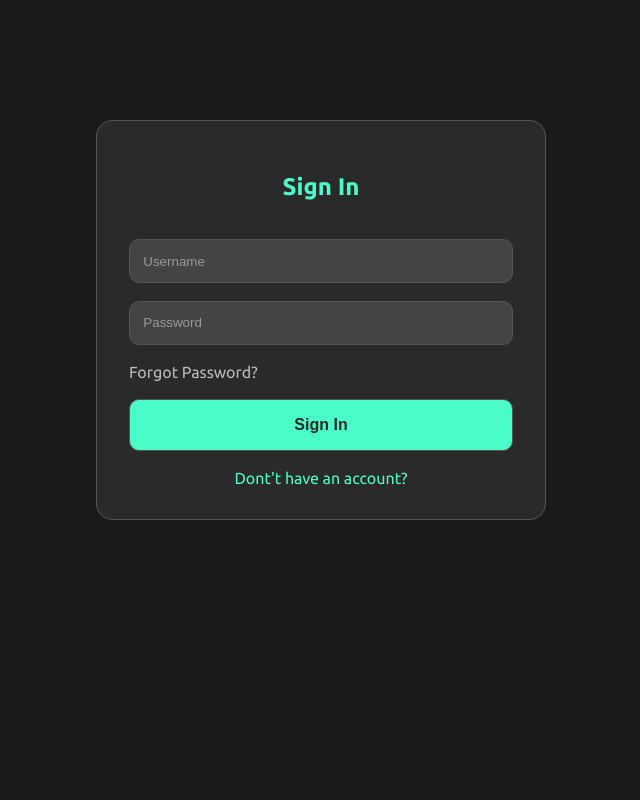
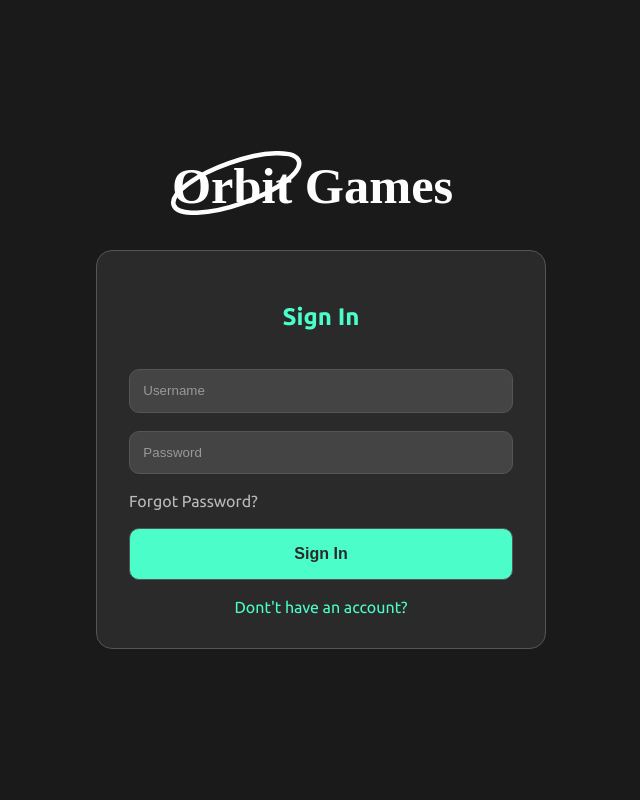
Before and after one commit to rasum13/orbit-games, a FastAPI app: page /user/login in a window 1280 px wide. Shown: the whole page, without its empty margins (319-959 px from the left). Run offline with FastAPI, Linux system fonts and the light colour scheme; parts of the project's set-up code (start-up, migrations or seed data) failed here and were passed over.

Commit message:
add logo to various pages

```diff
--- a/app/static/css/home.css
+++ b/app/static/css/home.css
@@ -35,6 +35,7 @@
     display: flex;
     flex-direction: column;
     align-items: center;
+    margin-top: 4em;
 }
 
 .img-container {
--- a/app/static/css/login.css
+++ b/app/static/css/login.css
@@ -5,8 +5,15 @@
 
 .container{
     display: flex;
+    flex-direction: column;
     align-items: center;
     justify-content: center;
+    height: 100vh;
+}
+
+.logo {
+    width: 300px;
+    margin-bottom: 2em;
 }
 
 form{
--- a/app/static/css/style.css
+++ b/app/static/css/style.css
@@ -30,6 +30,10 @@
     font-family: Ubuntu;
     src: url("../fonts/Ubuntu/Ubuntu-Bold.ttf") format("truetype");
     font-weight: 800;
+}
+
+.logo-topbar {
+    width: 120px;
 }
 
 body {
--- a/app/templates/base.html
+++ b/app/templates/base.html
@@ -14,7 +14,7 @@
 <body>
     <div class="topbar">
         <div class="navbar">
-            <a href="{{ url_for('home_page') }}">Home</a>
+            <a href="{{ url_for('home_page') }}"><img class="logo-topbar" src="{{ url_for('static', path='images/logo.svg') }}"/></a>
             <a href="{{ url_for('store_page') }}">Store</a>
             <a href="{{ url_for('about_page') }}">About Us</a>
             <a href="#footer">Contact Us</a>
--- a/app/templates/home.html
+++ b/app/templates/home.html
@@ -15,10 +15,11 @@
 <body>
     <div class="topbar">
         <div class="navbar-home">
-            <a href="#">Sign In</a>
+            <a href="{{ url_for('login_page') }}">Sign In</a>
             <a href="{{ url_for('about_page') }}">About Us</a>
             <a href="#footer">Contact Us</a>
         </div>
+        <a href="{{ url_for('home_page') }}"><img class="logo-topbar" src="{{ url_for('static', path='images/logo.svg') }}"/></a>
     </div>
     <div class="container">
         <h1>Orbit Games</h1>
--- a/app/templates/login.html
+++ b/app/templates/login.html
@@ -13,6 +13,7 @@
 </head>
 <body>
     <div class="container">
+        <a href="{{ url_for('home_page') }}"><img class="logo" src="{{ url_for('static', path='images/logo.svg') }}"/></a>
         <form>
             <h2 class="title">Sign In</h2>
             <input class="login-input" type="text" id="username" name="username" placeholder="Username">
--- a/app/templates/signup.html
+++ b/app/templates/signup.html
@@ -13,6 +13,7 @@
 </head>
 <body>
     <div class="container">
+        <a href="{{ url_for('home_page') }}"><img class="logo" src="{{ url_for('static', path='images/logo.svg') }}"/></a>
         <form>
             <h2 class="title">Sign Up</h2>
             <input class="login-input" type="text" id="username" name="username" placeholder="Username">
```
Also changed, not shown: app/static/images/logo.svg (added).
